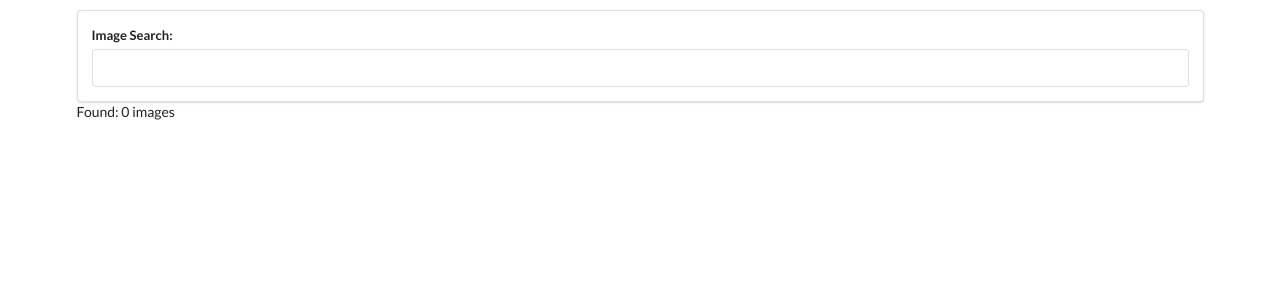
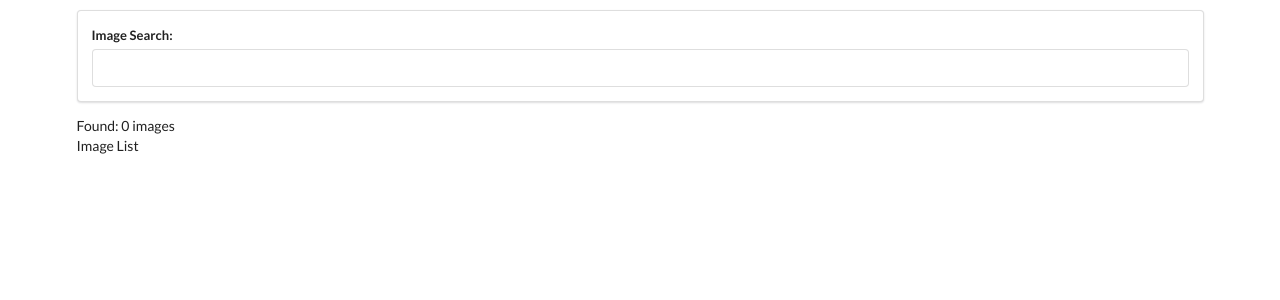
Before and after one commit to SodHub/udemireact-pics, a React (Create React App) app: page / in a window 1280 px wide. Shown: the top 300 px of the page. Built offline with nearby package versions, Linux system fonts and the light colour scheme.

Commit message:
Section: 9 Building Lists of Records

```diff
--- a/src/components/App.js
+++ b/src/components/App.js
@@ -1,6 +1,7 @@
 import React from 'react';
 import unsplash from '../api/unsplash';
 import SearchBar from './SearchBar';
+import ImageList from  './ImageList';
 
 
 class App extends React.Component  {
@@ -20,6 +21,7 @@
          <div className="ui container" style={{marginTop: '10px'}}>
          <SearchBar onSubmit = {this.onSearchSubmit} />
          Found: {this.state.images.length} images
+         <ImageList images={this.state.images} />
          </div>
      );
     }
--- /dev/null
+++ b/src/components/ImageList.js
@@ -0,0 +1,7 @@
+import React from 'react';
+
+const ImageList = (props) => {
+    return <div>Image List</div>;
+}
+
+export default ImageList;
```
